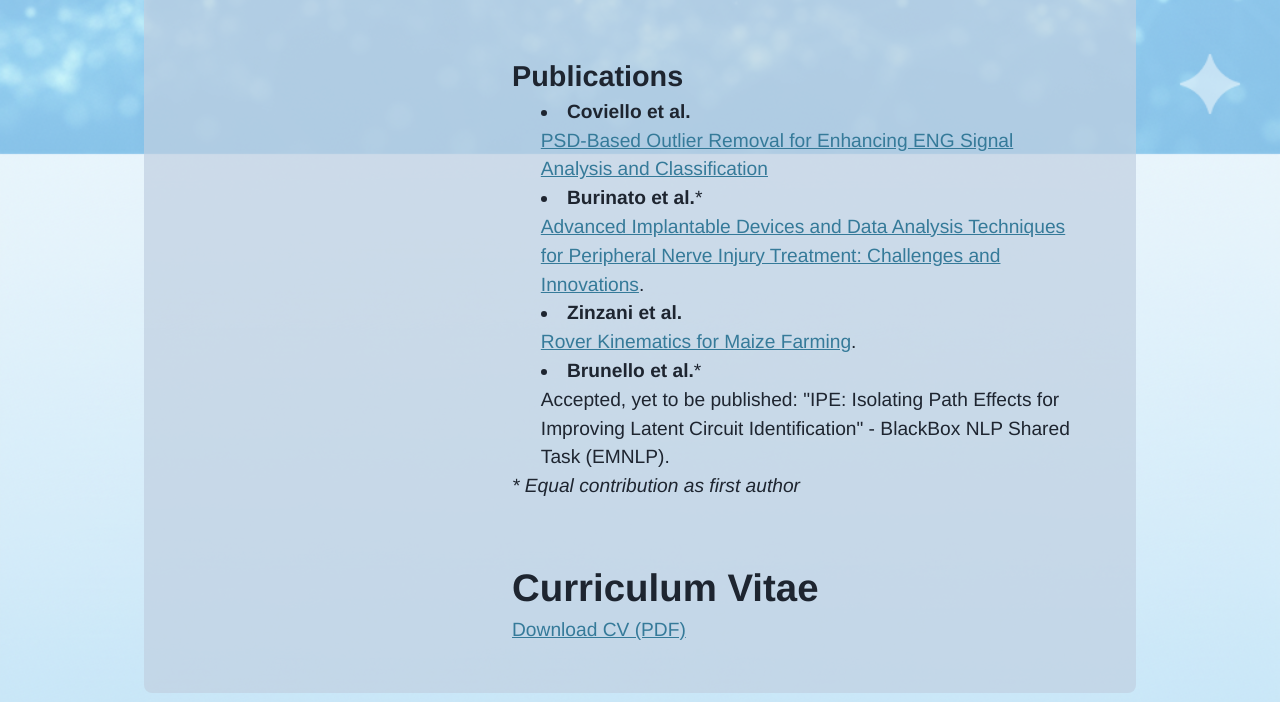
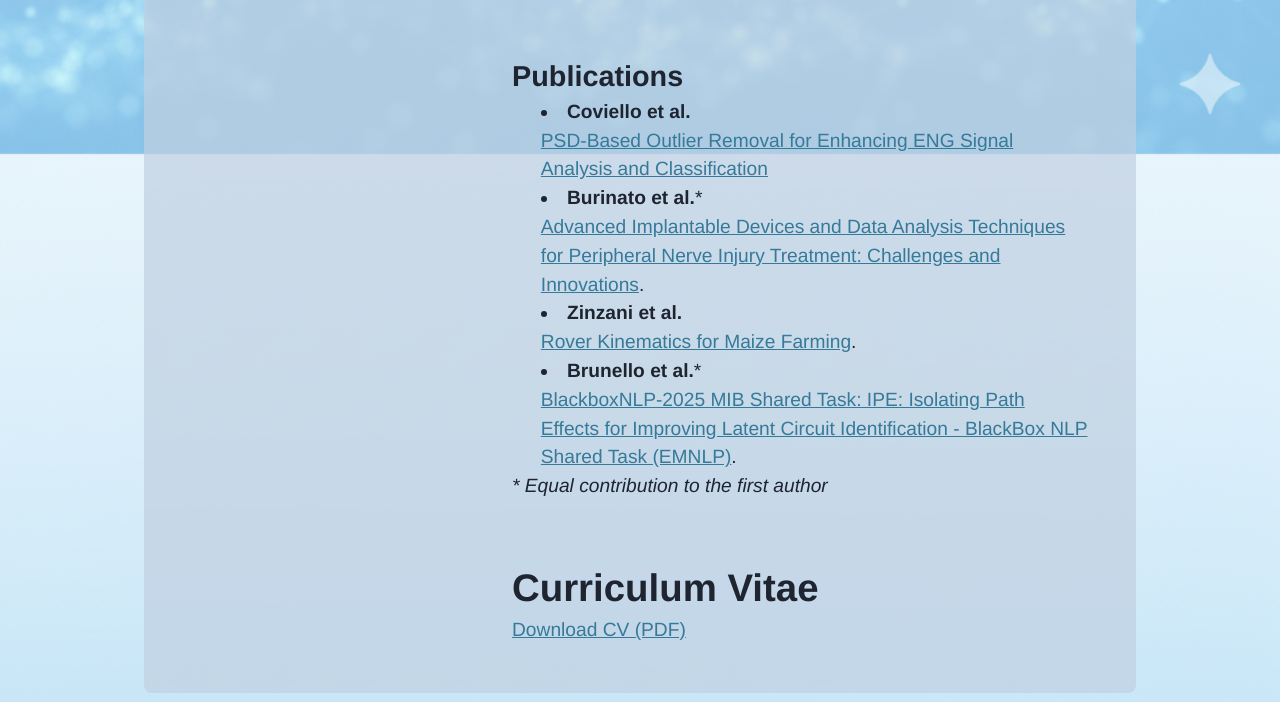
Before and after one commit to andreac01/personal-website, a plain HTML site: page about.html in a window 1280 px wide. Shown: the part 2406-3108 px from the top of the page. Drawn offline with Linux system fonts and the light colour scheme.

Commit message:
upadate with new publication

```diff
--- a/about.html
+++ b/about.html
@@ -98,10 +98,10 @@
           </li>
           <li>
             <strong>Brunello et al.</strong>* <br>
-            Accepted, yet to be published: "IPE: Isolating Path Effects for Improving Latent Circuit Identification" - BlackBox NLP Shared Task (EMNLP).
+            <a href="https://aclanthology.org/2025.blackboxnlp-1.30/">BlackboxNLP-2025 MIB Shared Task: IPE: Isolating Path Effects for Improving Latent Circuit Identification - BlackBox NLP Shared Task (EMNLP)</a>.
           </li>
         </ul>
-        <p><em>* Equal contribution as first author</em></p>
+        <p><em>* Equal contribution to the first author</em></p>
         <br></br>
 
         <h1>Curriculum Vitae</h1>
```
Also changed, not shown: 1 other file.
